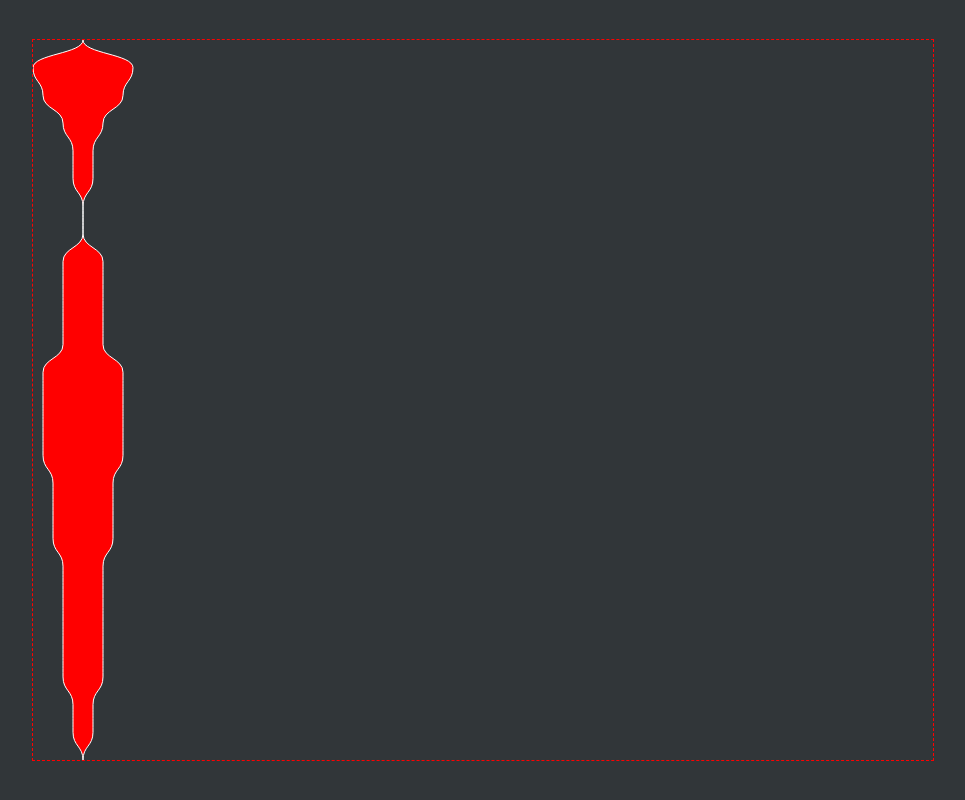
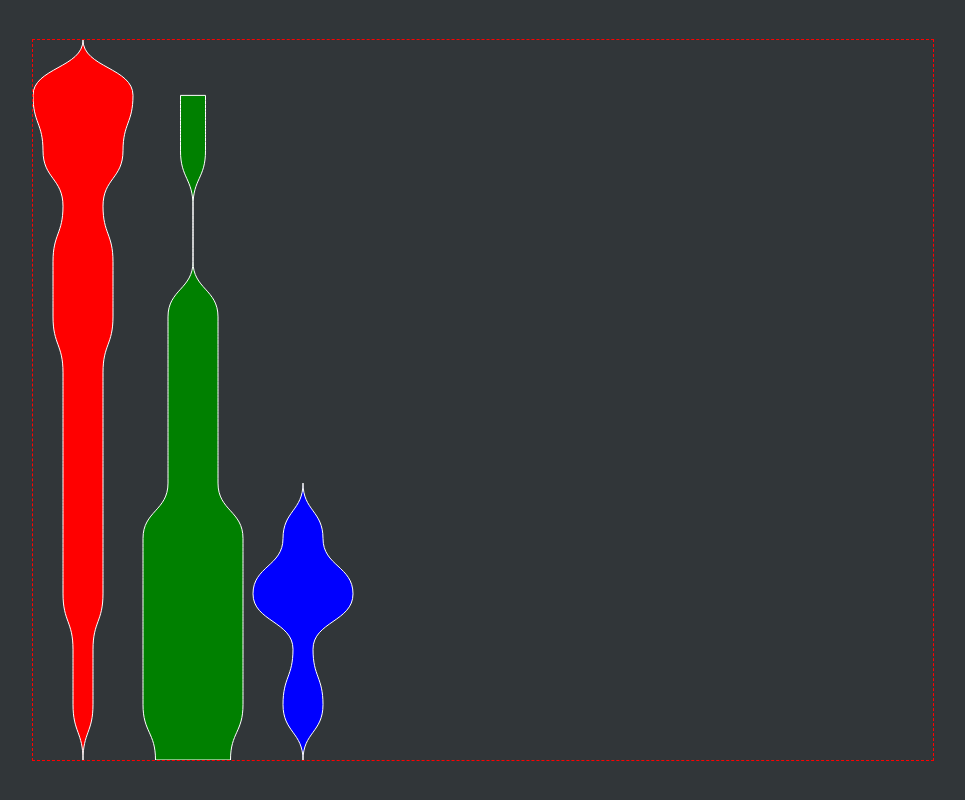
Before and after one commit to saschaklatt/strands-chart, a React (Create React App) app: page / in a window 1280 px wide. Shown: the whole page, without its empty margins (157-1122 px from the left). Built offline with nearby package versions, Linux system fonts and the light colour scheme.

Commit message:
use same y-domain for all strands

```diff
--- a/src/strands-chart/StrandsChart.css
+++ b/src/strands-chart/StrandsChart.css
@@ -3,7 +3,6 @@
 }
 
 .strands-chart .strands-chart--strand {
-  fill: red;
   stroke: white;
   stroke-width: 1;
 }
--- a/src/strands-chart/index.js
+++ b/src/strands-chart/index.js
@@ -1,34 +1,10 @@
 import React from "react"
 import "./StrandsChart.css"
 
-const EXAMPLE_SEQUENCE = [
-  0,
-  1,
-  1,
-  2,
-  2,
-  2,
-  2,
-  2,
-  3,
-  3,
-  3,
-  4,
-  4,
-  4,
-  4,
-  2,
-  2,
-  2,
-  2,
-  0,
-  0,
-  1,
-  1,
-  2,
-  4,
-  5,
-  0,
+const EXAMPLE_SEQUENCES = [
+  [0, 1, 1, 2, 2, 2, 2, 2, 3, 3, 2, 4, 5, 0],
+  [3, 4, 4, 4, 4, 2, 2, 2, 2, 0, 0, 1, 1],
+  [0, 2, 1, 5, 2, 0],
 ]
 
 const scaleLinear = (value, domain, range) => {
@@ -44,8 +20,8 @@ const scaleLinear = (value, domain, range) => {
 const makeLinearScaler = (domain, range) => value =>
   scaleLinear(value, domain, range)
 
-const getAlignedX = (x, width, direction) => {
-  switch (direction) {
+const getAlignedX = (x, width, alignment) => {
+  switch (alignment) {
     case "left":
       return [0, x]
     case "right":
@@ -56,8 +32,8 @@ const getAlignedX = (x, width, direction) => {
   }
 }
 
-const getTupels = (sequence, width, height, direction) => {
-  const domainY = [0, sequence.length - 1]
+const getTupels = (sequence, width, height, alignment, offset, domainY) => {
+  // const domainY = [0, sequence.length - 1]
   const rangeY = [height, 0]
 
   const domainX = [0, Math.max(...sequence)]
@@ -69,9 +45,9 @@ const getTupels = (sequence, width, height, direction) => {
   return sequence.map((v, i) => {
     const x = scaleX(v)
     const y = scaleY(i)
-    const alignedX = getAlignedX(x, width, direction)
-    const p1 = [alignedX[0], y]
-    const p2 = [alignedX[1], y]
+    const alignedX = getAlignedX(x, width, alignment)
+    const p1 = [alignedX[0] + offset, y]
+    const p2 = [alignedX[1] + offset, y]
     return [p1, p2]
   })
 }
@@ -112,8 +88,8 @@ const makeCubicBezierPath = (points, curving = 1) =>
     return `${path} C ${C0} ${C1} ${P1}`
   }, "")
 
-const getPath = (sequence, width, height, direction) => {
-  const tupels = getTupels(sequence, width, height, direction)
+const getPath = (sequence, width, height, align, offset, domainY) => {
+  const tupels = getTupels(sequence, width, height, align, offset, domainY)
   const outlineLeft = tupelsToOutlineLeft(tupels)
   const outlineRight = tupelsToOutlineRight(tupels)
 
@@ -129,13 +105,45 @@ const getPath = (sequence, width, height, direction) => {
   return `${pathStart} ${pathOutlineLeft} ${pathEdge} ${pathOutlineRight} ${pathEnd}`
 }
 
-const StrandsChart = ({ width, height }) => (
-  <svg className="strands-chart" width={width} height={height}>
+const Strand = ({
+  sequence,
+  width,
+  height,
+  align,
+  offset,
+  domainY,
+  fill = "black",
+}) => {
+  return (
     <path
       className="strands-chart--strand"
-      d={getPath(EXAMPLE_SEQUENCE, 100, height, "center")}
+      d={getPath(sequence, width, height, align, offset, domainY)}
+      fill={fill}
     />
-  </svg>
-)
+  )
+}
+
+const getMaxSequenceLength = sequences =>
+  sequences.reduce((max, seq) => Math.max(max, seq.length - 1), 0)
+
+const StrandsChart = ({ width, height, sequences = EXAMPLE_SEQUENCES }) => {
+  const domainY = [0, getMaxSequenceLength(sequences)]
+  const colors = ["red", "green", "blue"]
+  return (
+    <svg className="strands-chart" width={width} height={height}>
+      {sequences.map((sequence, idx) => (
+        <Strand
+          domainY={domainY}
+          sequence={sequence}
+          offset={idx * 110}
+          width={100}
+          height={height}
+          align="center"
+          fill={colors[idx % colors.length]}
+        />
+      ))}
+    </svg>
+  )
+}
 
 export default StrandsChart
```
